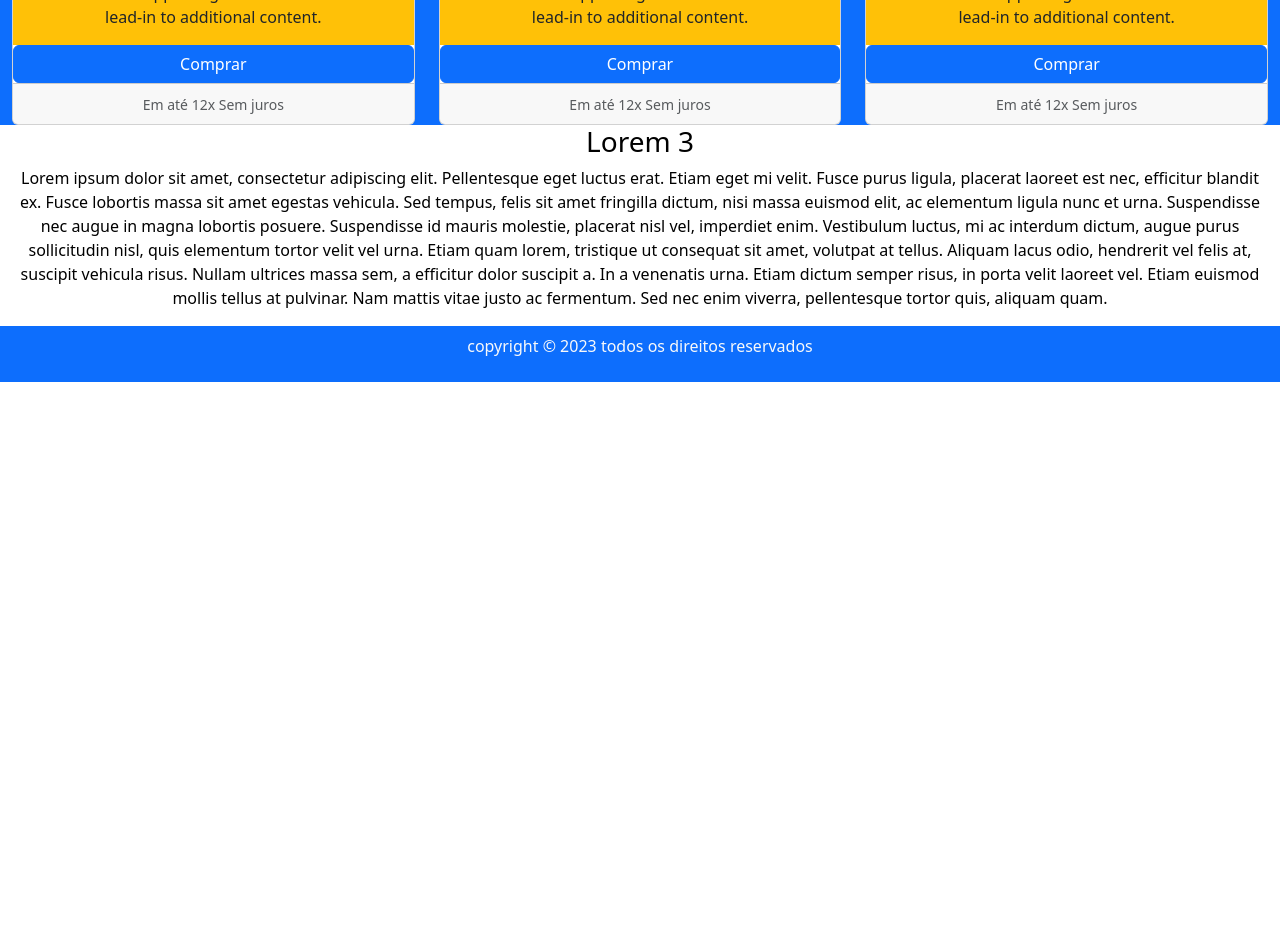
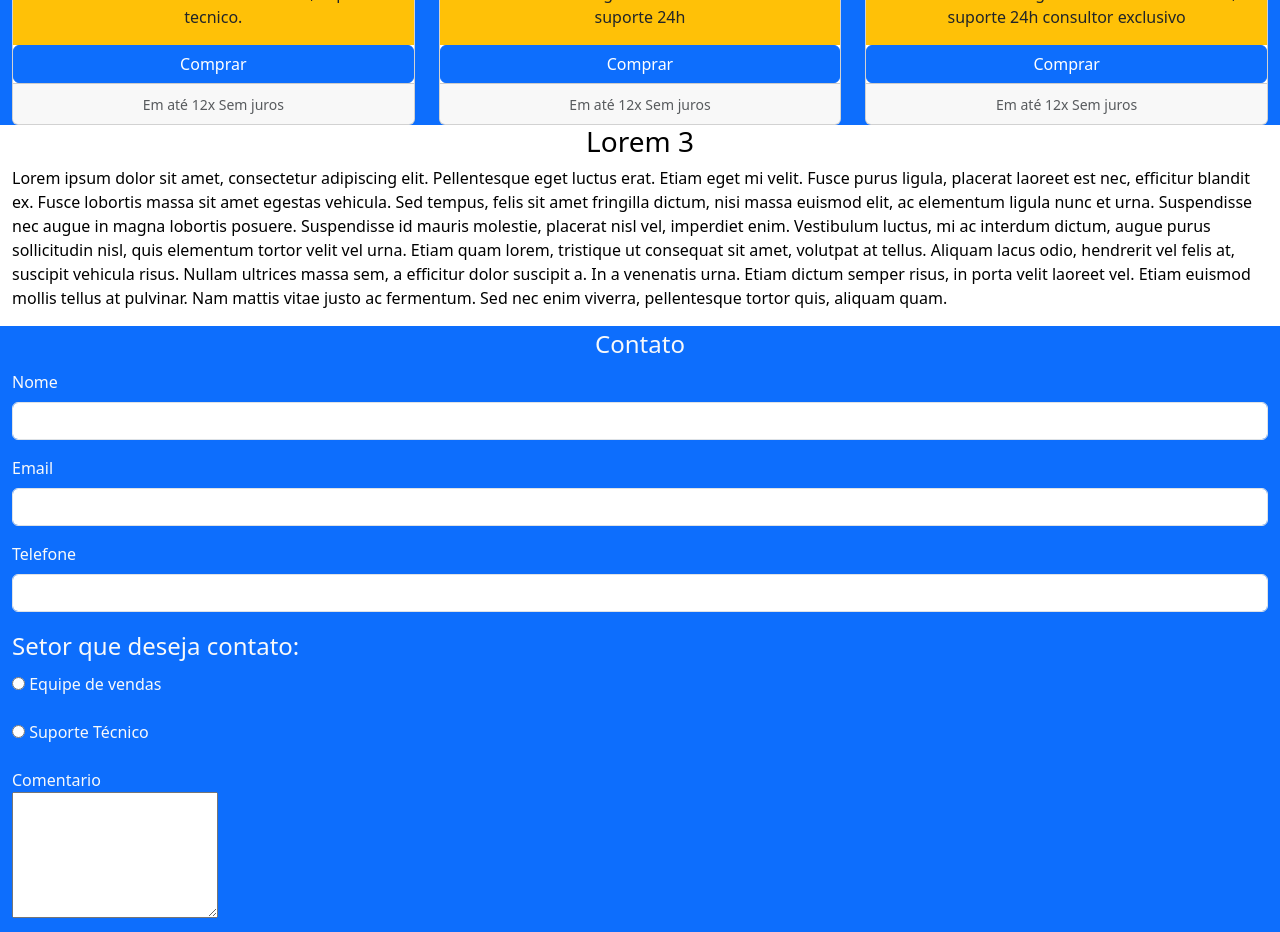
Before and after one commit to lndrumond/pratica14, a plain HTML site: page index.html in a window 1280 px wide. Shown: the part 533-1465 px from the top of the page. Before the commit the page ends 915 px from the top, so only its background shows below. Drawn offline with nearby package versions, Linux system fonts and the light colour scheme.

Commit message:
Projeto editado

```diff
--- a/index.html
+++ b/index.html
@@ -24,12 +24,10 @@
                             <a class="nav-link" aria-current="page" href="#">Lorem 1</a>
                         </li>
                         <li class="nav-item">
-                            <a class="nav-link" href="#">Serviços</a>
+                            <a class="nav-link" href="#serviços">Serviços</a>
                         </li>
                         <li class="nav-item dropdown">
-                            <a class="nav-link " href="#" role="button" data-bs-toggle="dropdown"
-                                aria-expanded="false">
-                                Lorem 3</a>
+                            <a class="nav-link " href="#contato">Contato</a>
                         </li>
                     </ul>
                 </div>
@@ -43,7 +41,7 @@
             Lorem ipsum dolor sit amet, consectetur adipiscing elit. Sed finibus justo viverra ex imperdiet, vitae ultricies nisl rutrum. In eu molestie augue. Praesent ac maximus ante, eget bibendum nisl. Quisque id turpis eget arcu semper fermentum vitae ut eros. Donec sagittis arcu ut arcu egestas semper a sed lectus. Mauris nec dui massa. Nunc at varius augue. Quisque dui justo, volutpat a mi quis, condimentum ullamcorper libero. Curabitur lectus ante, scelerisque quis tincidunt id, lacinia vel elit. Cras in diam libero. Phasellus id est non lorem tincidunt facilisis. Aenean volutpat a ligula eu pulvinar. Integer sodales, mi nec sollicitudin viverra, sem tellus condimentum tortor, a placerat enim mi eu sem. Nullam imperdiet tortor nibh, mattis consequat felis cursus eget.
         </p>
     </section>
-    <section class="container-fluid text-bg-primary text-light text-center">
+    <section class="container-fluid text-bg-primary text-light text-center" id="serviços">
             <h2>Conheça nossos produtos</h2>
             <p>Lorem ipsum dolor sit amet</p>
             <div class="row row-cols-1 row-cols-md-3 g-4">
@@ -53,8 +51,7 @@
                         <div class="card-body bg-warning">
                             <h5 class="card-title">Standard</h5>
                             <h1 class="card-subtitle text-muted">R$ 200,00</h1>
-                            <p class="card-text">This card has supporting text below as a natural lead-in to additional
-                                content.</p>
+                            <p class="card-text">Produto standard recursos basicos, suporte tecnico.</p>
                         </div>
                         <a href="#" class="btn btn-primary" data-bs-toggle="modal" data-bs-target="#exampleModal">Comprar</a>
                         <div class="card-footer">
@@ -68,8 +65,7 @@
                         <div class="card-body bg-warning">
                             <h5 class="card-title">Plus</h5>
                             <h1 class="card-subtitle text-muted">R$ 350,00</h1>
-                            <p class="card-text">This card has supporting text below as a natural lead-in to additional
-                                content.</p>
+                            <p class="card-text">Produto Plus com gerenciamento centralizado suporte 24h </p>
                         </div>
                         <a href="#" class="btn btn-primary" data-bs-toggle="modal" data-bs-target="#exampleModal">Comprar</a>
                         <div class="card-footer">
@@ -83,8 +79,7 @@
                         <div class="card-body bg-warning">
                             <h5 class="card-title">Premium</h5>
                             <h1 class="card-subtitle text-muted">R$ 450.00</h1>
-                            <p class="card-text">This card has supporting text below as a natural lead-in to additional
-                                content.</p>
+                            <p class="card-text">Produto Premium gerencialmente na nuvem, suporte 24h consultor exclusivo</p>
                         </div>
                         <a href="#" class="btn btn-primary" data-bs-toggle="modal" data-bs-target="#exampleModal">Comprar</a>
                         <div class="card-footer">
@@ -95,14 +90,48 @@
             </div>
 
     </section>
-    <section class="container-fluid text-black text-center">
-        <h3> Lorem 3 </h3>
+    <section class="container-fluid text-black">
+        <h3 class="text-center"> Lorem 3 </h3>
         <p>
             Lorem ipsum dolor sit amet, consectetur adipiscing elit. Pellentesque eget luctus erat. Etiam eget mi velit. Fusce purus ligula, placerat laoreet est nec, efficitur blandit ex. Fusce lobortis massa sit amet egestas vehicula. Sed tempus, felis sit amet fringilla dictum, nisi massa euismod elit, ac elementum ligula nunc et urna. Suspendisse nec augue in magna lobortis posuere. Suspendisse id mauris molestie, placerat nisl vel, imperdiet enim. Vestibulum luctus, mi ac interdum dictum, augue purus sollicitudin nisl, quis elementum tortor velit vel urna.
             Etiam quam lorem, tristique ut consequat sit amet, volutpat at tellus. Aliquam lacus odio, hendrerit vel felis at, suscipit vehicula risus. Nullam ultrices massa sem, a efficitur dolor suscipit a. In a venenatis urna. Etiam dictum semper risus, in porta velit laoreet vel. Etiam euismod mollis tellus at pulvinar. Nam mattis vitae justo ac fermentum. Sed nec enim viverra, pellentesque tortor quis, aliquam quam.
         </P>
+
     </section>
-    <footer class="container-fluid text-center bg-primary p-2 text-light">
+    <section class="container-fluid text-light text-bg-primary" id="contato">
+        <form method="GET" action="">
+            <fieldset>
+                <legend class="text-center">Contato</legend>
+                <div class="mb-3">
+                    <label class="form-label" for="nome">Nome</label>
+                    <input type="text" class="form-control" name="nome" id="nome">
+                </div>
+                <div class="mb-3">
+                    <label class="form-label" for="email">Email</label>
+                    <input type="email" class="form-control" id="email" name="email">
+                </div>
+                <div class="mb-3">
+                    <label class="form-label" for="telefone">Telefone</label>
+                    <input type="tel" class="form-control" id="telefone" name="telefone">
+                </div>
+            </fieldset>
+            <fieldset>
+                <legend>Setor que deseja contato:</legend>
+                <label>
+                    <input type="radio" name="atendimento" value="comercial" > Equipe de vendas
+                </label><br><br>
+                <label>
+                    <input type="radio" name="atendimento" value="suporteTecnico" > Suporte Técnico
+                </label><br><br>
+            </fieldset>
+            <label>Comentario</label> <br>
+            <textarea rows="5" name="Comentario"></textarea> <br><br>
+
+            <button class="btn btn-secondary">Enviar</button><br><br>
+
+        </form>
+    </section>
+    <footer class="container-fluid text-center p-2 text-black">
         <p>  copyright © 2023 todos os direitos reservados </p>
 
     </footer>
```
Also changed, not shown: style.css (added, +7 -0 lines).
